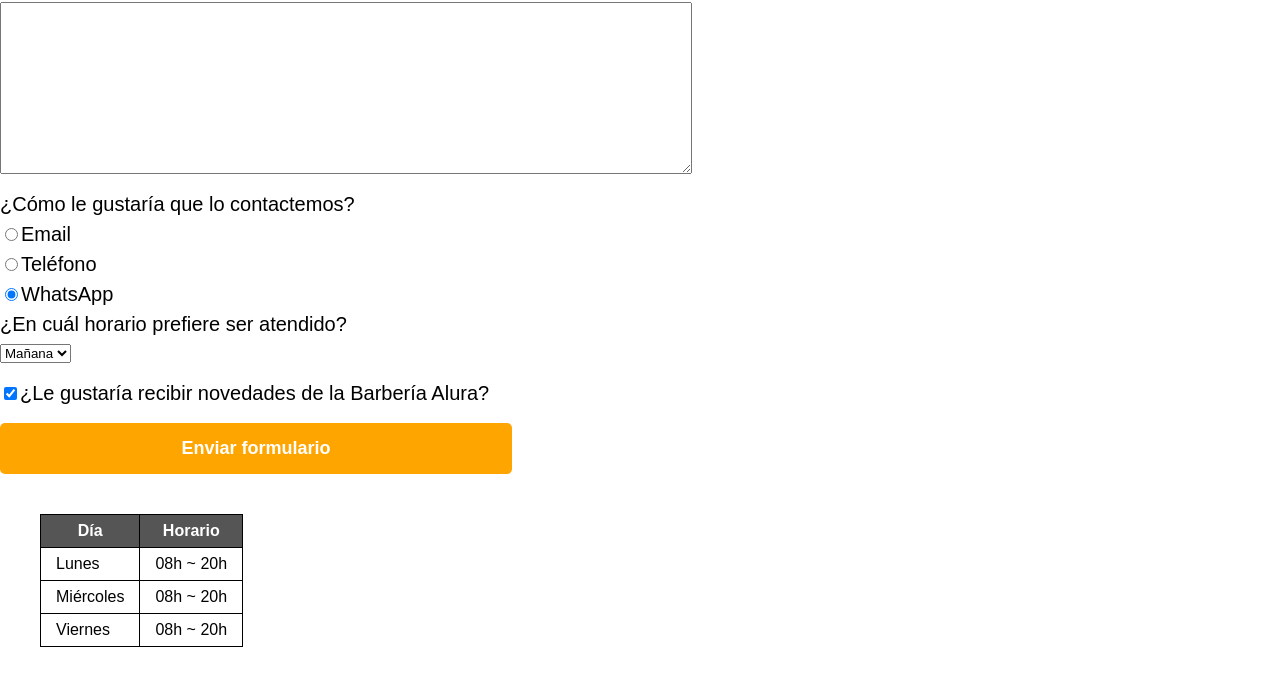
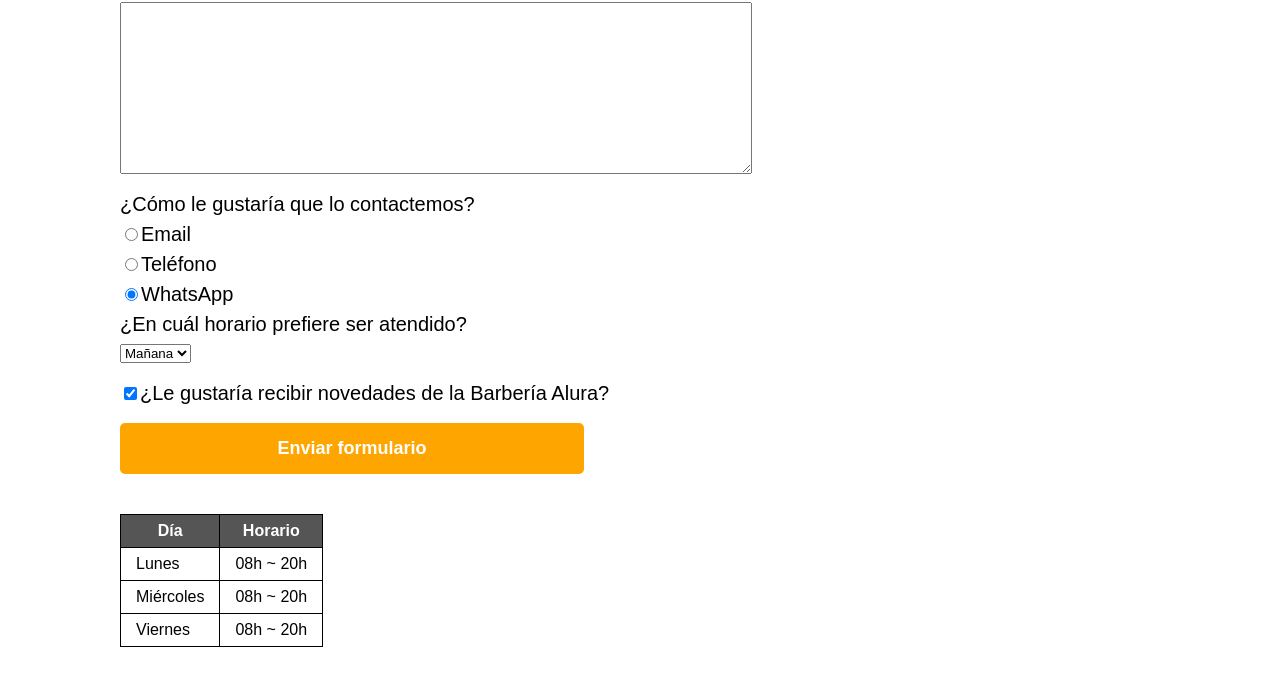
Before and after one commit to SerranoH93/BarberiaAluraCurso, a plain HTML site: page contacto.html in a window 1280 px wide. Shown: the part 628-1313 px from the top of the page. Drawn offline with Linux system fonts and the light colour scheme.

Commit message:
Se arregla style

```diff
--- a/style.css
+++ b/style.css
@@ -96,6 +96,7 @@ footer{
 
 form{
     margin: 40px 0;
+    margin-left: 120px;
 }
 
 form label, form legend{
@@ -135,6 +136,7 @@ form label, form legend{
 
 table{
     margin: 40px 40px;
+    margin-left: 120px;
 }
 
 thead{
```
